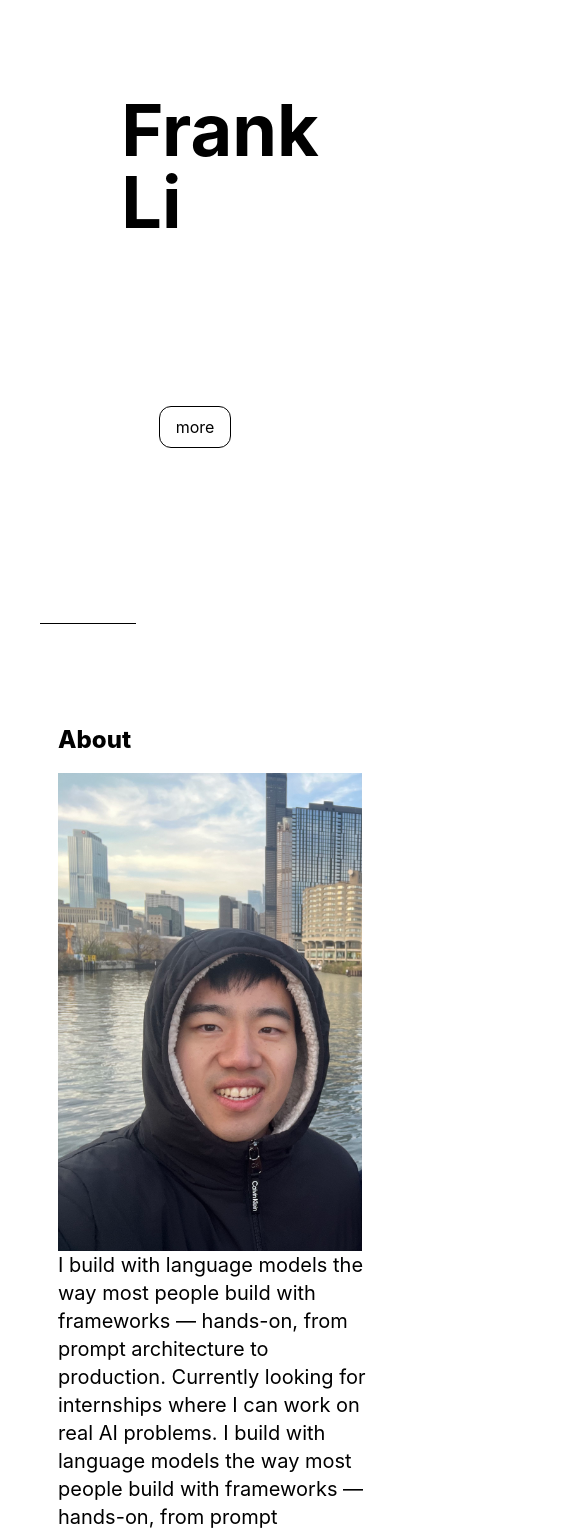
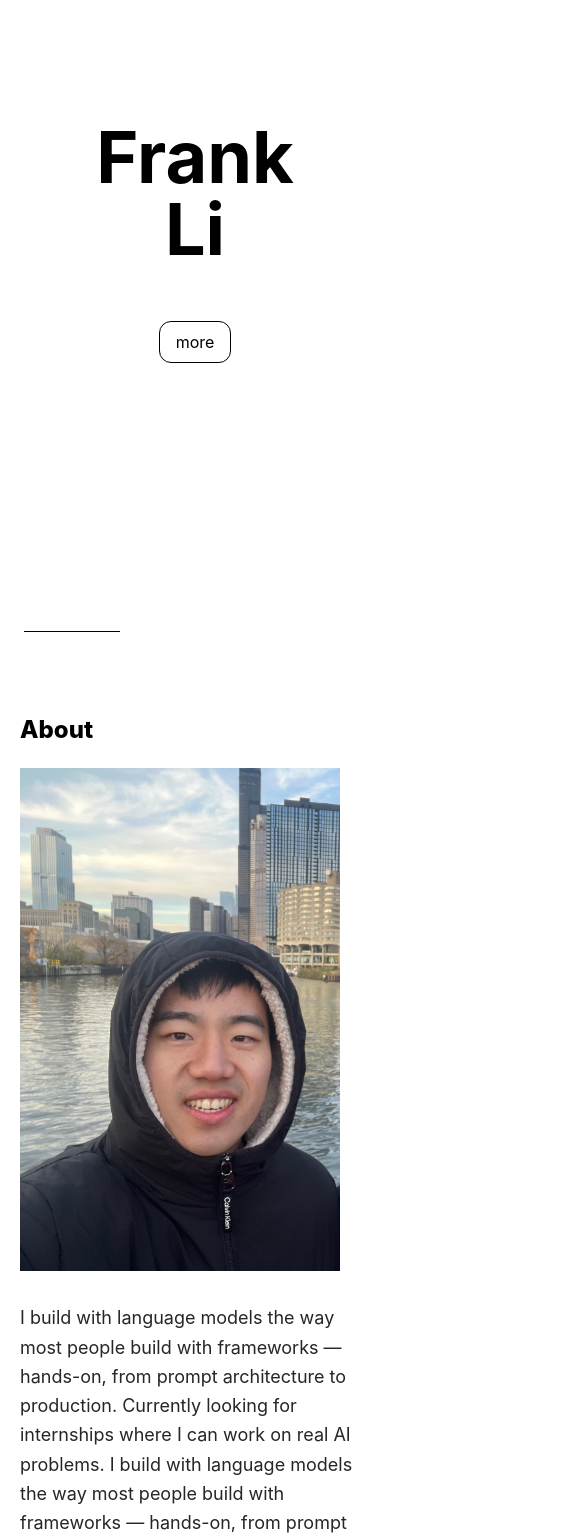
Before and after one commit to yzFrankli/personal-portfolio, a Next.js app: page / in a window 390 px wide. Shown: the part 260-1795 px from the top of the page, 585 px wide, since content can reach past the window. Built offline with nearby package versions, Linux system fonts and the light colour scheme.

Commit message:
refactored footer, course card, tech card, and proj card components for improved layout and styling; updated global styles for better responsiveness and consistency

```diff
--- a/app/components/CourseCard.tsx
+++ b/app/components/CourseCard.tsx
@@ -1,7 +1,7 @@
 export default function CourseCard({ courseName }: { courseName: string }) {
   return (
-    <div className="border border-black-1 rounded-lg">
-      <h1 className="px-2">{courseName}</h1>
+    <div className="border border-black-1 rounded-lg px-3 py-1.5">
+      <h1 className="text-sm leading-snug">{courseName}</h1>
     </div>
   )
 }
--- a/app/components/TechCard.tsx
+++ b/app/components/TechCard.tsx
@@ -1,10 +1,10 @@
 export default function TechCard({ imgPath, name }: { imgPath: string, name: string }) {
   return (
-    <div className="p-8">
-      <div className="h-35 mb-4">
-        <img className="h-30 w-20 object-cover" src={imgPath}/>
+    <div className="flex flex-col items-center gap-3 p-4 md:p-5">
+      <div className="flex h-16 items-center justify-center">
+        <img className="max-h-14 w-auto object-contain" src={imgPath} alt={name}/>
       </div>
-      <p className="text-center font-semibold">{name}</p>
+      <p className="text-center text-sm font-semibold leading-snug">{name}</p>
     </div>
   )
 }
--- a/app/components/footer.tsx
+++ b/app/components/footer.tsx
@@ -1,26 +1,26 @@
 
 export default function Footer() {
   return (
-    <aside className="bg-neutral-primary-soft rounded-base shadow-xs border border-default m-4">
-      <div className="max-w-xl mx-4 pt-20 lg:mx-auto h-[30vh] w-screen ">
-        <div className="flex flex-row justify-between">
-        <a href="mailto:yzfrankli@gmail.com">
-          <img className="h-10 w-10 object-contain" src="/assets/email.png"/>
+    <aside className="bg-neutral-primary-soft rounded-base shadow-xs border border-default mx-4 mb-4 mt-8">
+      <div className="max-w-2xl mx-auto px-6 py-10 md:py-12">
+        <div className="flex flex-row justify-center gap-12 md:gap-16">
+        <a href="mailto:yzfrankli@gmail.com" className="flex flex-col items-center gap-2">
+          <img className="h-10 w-10 object-contain" src="/assets/email.png" alt="Email"/>
           <p>Email</p>
         </a>
 
-        <a href="https://www.linkedin.com/in/yzfrank-li/">
-          <img className="h-10 w-10 object-contain" src="/assets/linkedin.png"/>
+        <a href="https://www.linkedin.com/in/yzfrank-li/" className="flex flex-col items-center gap-2">
+          <img className="h-10 w-10 object-contain" src="/assets/linkedin.png" alt="LinkedIn"/>
           <p>Linkedin</p>
         </a>
 
-        <a href="https://github.com/yzFrankli">
-          <img className="h-10 w-10 object-contain" src="/assets/github.png"/>
+        <a href="https://github.com/yzFrankli" className="flex flex-col items-center gap-2">
+          <img className="h-10 w-10 object-contain" src="/assets/github.png" alt="GitHub"/>
           <p>Github</p>
         </a>
 
       </div>
-      <h1 className="text-center pt-10">Copyright © yzfrankli.vercel.app 2026</h1>
+      <h1 className="text-center pt-8 text-sm text-neutral-600">Copyright © yzfrankli.vercel.app 2026</h1>
       </div>
 
     </aside>
--- a/app/global.css
+++ b/app/global.css
@@ -151,21 +151,31 @@ table {
 }
 
 
-.homepage {
-  width: screen;
-  padding-top: 50px;
-  padding-left: 50px;
-  margin: 8px;
-  /* max-width: max-content; */
+.site-content {
+  width: 100%;
+  max-width: 72rem;
+  margin-inline: auto;
+  padding-inline: clamp(1.25rem, 4vw, 3rem);
+  padding-block: clamp(3rem, 8vw, 5rem);
+  display: flex;
+  flex-direction: column;
+  gap: clamp(4rem, 10vw, 6.5rem);
+}
+
+.site-content section {
+  scroll-margin-top: 5rem;
+}
+
+.section-heading {
+  margin-bottom: clamp(1.25rem, 3vw, 2rem);
 }
 
 .project {
   border: black;
   border-style: solid;
   border-width: 1px;
-  /* border-radius: 5%; */
-  width: 550px
-  /* height: 400px */
+  width: 100%;
+  max-width: 34.375rem;
 }
 
 .projImg {
@@ -182,15 +192,13 @@ table {
 h2 {
   font-size: x-large;
   font-weight: 800;
-  padding-bottom: 15px;
 }
 
 .flip-container {
   perspective: 1000px;
-  /* width: 300px; */
-  /* height: 200px; */
-  width: 548px;
-  height:250px;
+  width: 100%;
+  aspect-ratio: 11 / 5;
+  max-height: 15.625rem;
   border: black;
   border-style: solid;
   /* margin-top: 5px; */
--- a/app/page.tsx
+++ b/app/page.tsx
@@ -9,35 +9,29 @@ export default function Page() {
   return (
     <div>
       {/* Landing */}
-      <section className="h-svh flex items-center justify-center relative overflow-hidden">
-        <div className="flex flex-col items-center">
-          <h1 className="text-7xl md:text-9xl font-bold homepage leading-none z-10">
+      <section className="h-svh flex items-center justify-center relative overflow-hidden px-6">
+        <div className="flex flex-col items-center gap-6">
+          <h1 className="text-7xl md:text-9xl font-bold leading-none z-10 text-center">
           Frank
           <br />
           Li
           </h1>
-          <a className="border border-black rounded-xl p-2 px-4 mt-40" href={"#about"}>more</a>
+          <a className="border border-black rounded-xl px-4 py-2 mt-8 md:mt-12" href={"#about"}>more</a>
         </div>
 
+        <div className="absolute bottom-8 left-6 md:bottom-10 md:left-10 w-24 h-px bg-black" />
 
-        {/* Decorative elements */}
-        {/* <div className="absolute top-10 left-10 w-32 h-32 border border-black rounded-full" /> */}
-
-        {/* <div className="absolute bottom-16 right-10 text-sm tracking-[0.4em] rotate-90">
-          PORTFOLIO — 2026
-        </div> */}
-
-        <div className="absolute bottom-10 left-10 w-24 h-px bg-black" />
-
-        <div className="absolute top-10 right-10 text-sm">
+        <div className="absolute top-8 right-6 md:top-10 md:right-10 text-sm tracking-wide">
           PERSONAL PORTFOLIO
         </div>
       </section>
 
-      <section className="antialiased homepage" id="about">
-        <h2>About</h2>
-        <img className="float-left w-80 pr-4" src={'/img/frank.jpeg'} />
-        <p className="w-max-xl text-xl">
+      <div className="site-content">
+        <section className="antialiased" id="about">
+          <h2 className="section-heading">About</h2>
+          <div className="flex flex-col md:flex-row gap-8 lg:gap-12 items-start">
+            <img className="w-full max-w-xs md:max-w-sm shrink-0" src={'/img/frank.jpeg'} alt="Frank Li" />
+            <p className="text-lg md:text-xl leading-relaxed text-neutral-800">
               I build with language models the way most people build with frameworks —
               hands-on, from prompt architecture to production. Currently looking
               for internships where I can work on real AI problems.
@@ -67,14 +61,14 @@ export default function Page() {
               for internships where I can work on real AI problems.
               I build with language models the way most people build with frameworks —
               hands-on, from prompt architecture to production. Currently looking
-          for internships where I can work on real AI problems
+              for internships where I can work on real AI problems.
             </p>
+          </div>
         </section>
-      <br />
-      {/* Tech */}
-      <section id="tech" className="homepage">
-        <h2>Tech</h2>
-        <div className="flex flex-row flex-wrap justify-items-center">
+
+        <section id="tech">
+          <h2 className="section-heading">Tech</h2>
+          <div className="grid grid-cols-2 sm:grid-cols-3 md:grid-cols-4 lg:grid-cols-5 gap-x-2 gap-y-6 md:gap-x-4 md:gap-y-8">
             <TechCard imgPath={"/assets/java.png"} name={"Java"} />
             <TechCard imgPath={"/assets/c.png"} name={"C"} />
             <TechCard imgPath={"/assets/c++.png"} name={"C++"} />
@@ -91,10 +85,9 @@ export default function Page() {
           </div>
         </section>
 
-      {/* Coursework */}
-      <section id="coursework" className="homepage">
-        <h2>Course work</h2>
-        <div className="flex flex-row flex-wrap gap-4 justify-items-center">
+        <section id="coursework">
+          <h2 className="section-heading">Course work</h2>
+          <div className="flex flex-row flex-wrap gap-3">
             <CourseCard courseName={"programming language and algorithms"} />
             <CourseCard courseName={"game design"} />
             <CourseCard courseName={"data structure and analysis"} />
@@ -105,53 +98,52 @@ export default function Page() {
             <CourseCard courseName={"data structure and analysis"} />
             <CourseCard courseName={"data structure and analysis"} />
           </div>
-
         </section>
 
-      {/* Portfolio */}
-      <section id="portfolio" className="homepage">
-        <h2>Portfolio</h2>
-        <div className="flex flex-row flex-wrap gap-4 justify-items-center gap-y-4 justify-items-center">
-
-          {/* <projCard */}
+        <section id="portfolio">
+          <h2 className="section-heading">Portfolio</h2>
+          <div className="grid grid-cols-1 xl:grid-cols-2 gap-x-10 gap-y-12 justify-items-center xl:justify-items-start">
             <ProjCard imgPath={"/img/medi2.png"} name={"Meditatr"} tech={["react", "vercel"]} gitUrl={"https://github.com/yzFrankli/taskboard"}/>
             <ProjCard imgPath={"/img/taskboard.png"} name={"Taskboard"} tech={["react", "vercel"]} gitUrl={"https://github.com/yzFrankli/taskboard"}/>
             <ProjCard imgPath={"/img/portfolio.jpeg"} name={"Portfolio"} tech={["react", "vercel"]} gitUrl={"https://github.com/yzFrankli/taskboard"}/>
             <ProjCard imgPath={"/img/spaceshooters.png"} name={"Space Shooters"} tech={["react", "vercel"]} gitUrl={"https://github.com/yzFrankli/taskboard"}/>
             <ProjCard imgPath={"/img/jumbocode.png"} name={"Dillar academy (JumboCode)"} tech={["react", "vercel"]} gitUrl={"https://github.com/yzFrankli/taskboard"}/>
             <ProjCard imgPath={"/img/encryptedim.png"} name={"End-to-end encrypted instant messaging"} tech={["react", "vercel"]} gitUrl={"https://github.com/yzFrankli/taskboard"}/>
-
-
           </div>
-
         </section>
 
-      {/* Contact */}
-      <section id="contact" className="homepage">
-        <div className="flex flex-row gap-8 flex-wrap">
-          <div className="w-lg">
-            <h2 className="">Send a message</h2>
-            <p className="text-xl text-red-800">Want to send me a message? Fill out the following form to quickly and easily send me a message directly in browser.</p>
+        <section id="contact">
+          <div className="flex flex-col lg:flex-row lg:items-start gap-10 lg:gap-16">
+            <div className="flex-1 max-w-md space-y-4">
+              <h2 className="section-heading !mb-0">Send a message</h2>
+              <p className="text-lg md:text-xl text-red-800 leading-relaxed">Want to send me a message? Fill out the following form to quickly and easily send me a message directly in browser.</p>
             </div>
 
             <form
               action="https://formspree.io/f/xljrlkkn"
               method="POST"
-            className="border border-black-1 bg-red-300 rounded-xl mr-10 p-8"
+              className="flex-1 border border-black-1 bg-red-300 rounded-xl p-6 md:p-8 space-y-5 w-full max-w-xl"
             >
-            <label>Name</label><br />
-            <input type="text" name="text" className="w-xl mb-8" required /><br />
+              <div className="space-y-2">
+                <label>Name</label>
+                <input type="text" name="text" className="w-full" required />
+              </div>
 
-            <label>Email</label><br />
-            <input type="email" className="w-xl mb-8" required /><br />
+              <div className="space-y-2">
+                <label>Email</label>
+                <input type="email" className="w-full" required />
+              </div>
 
-            <label>Message</label><br />
-            <textarea name="message" className="w-xl mb-4" required /><br />
-            <button type="submit" className="border border-black-1 bg-black text-white p-2 rounded-xl" value="Submit" >Submit</button><br />
+              <div className="space-y-2">
+                <label>Message</label>
+                <textarea name="message" className="w-full min-h-32" required />
+              </div>
+
+              <button type="submit" className="border border-black-1 bg-black text-white px-4 py-2 rounded-xl mt-2" value="Submit">Submit</button>
             </form>
           </div>
-
         </section>
+      </div>
     </div>
   )
 }
```
Also changed, not shown: app/components/ProjCard.tsx (+9 -8 lines). Lines whose indentation alone changed are shown as unchanged.
